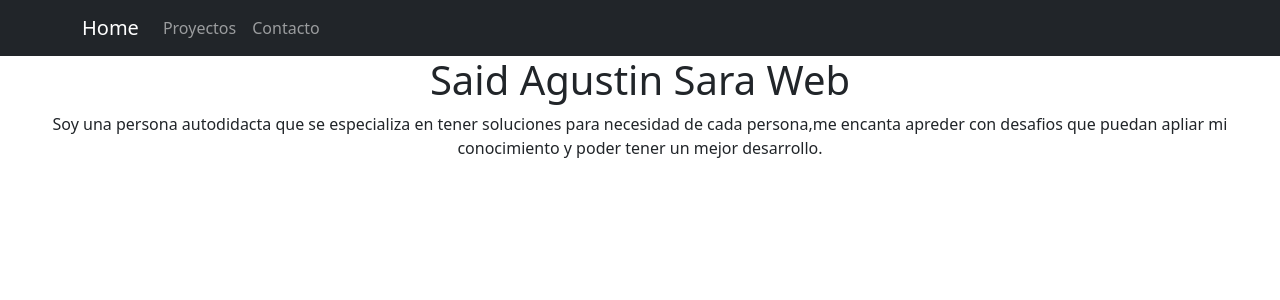
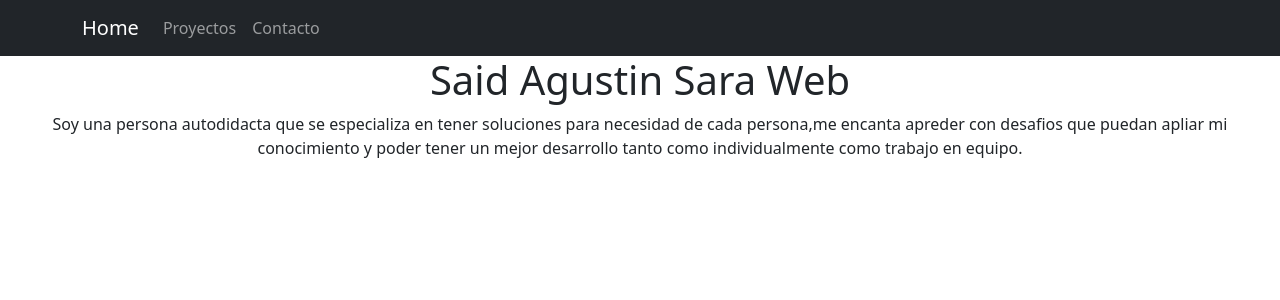
Before and after one commit to agustinsara/Porfolio, a React (Create React App) app: page / in a window 1280 px wide. Shown: the top 300 px of the page. Built offline with nearby package versions, Linux system fonts and the light colour scheme.

Commit message:
re construccion de texto

```diff
--- a/src/components/layout.jsx
+++ b/src/components/layout.jsx
@@ -8,9 +8,10 @@ function Layout() {
       </div>
       <div className="text">
         <title className='text-title'>Quien Soy </title>
-        <p>Soy una persona autodidacta que se especializa en tener soluciones para necesidad
+        <p>
+          Soy una persona autodidacta que se especializa en tener soluciones para necesidad
           de cada persona,me encanta apreder con desafios que puedan apliar mi conocimiento
-          y poder tener un mejor desarrollo.
+          y poder tener un mejor desarrollo tanto como individualmente como trabajo en equipo.
         </p>
       </div>
     </div>
```
